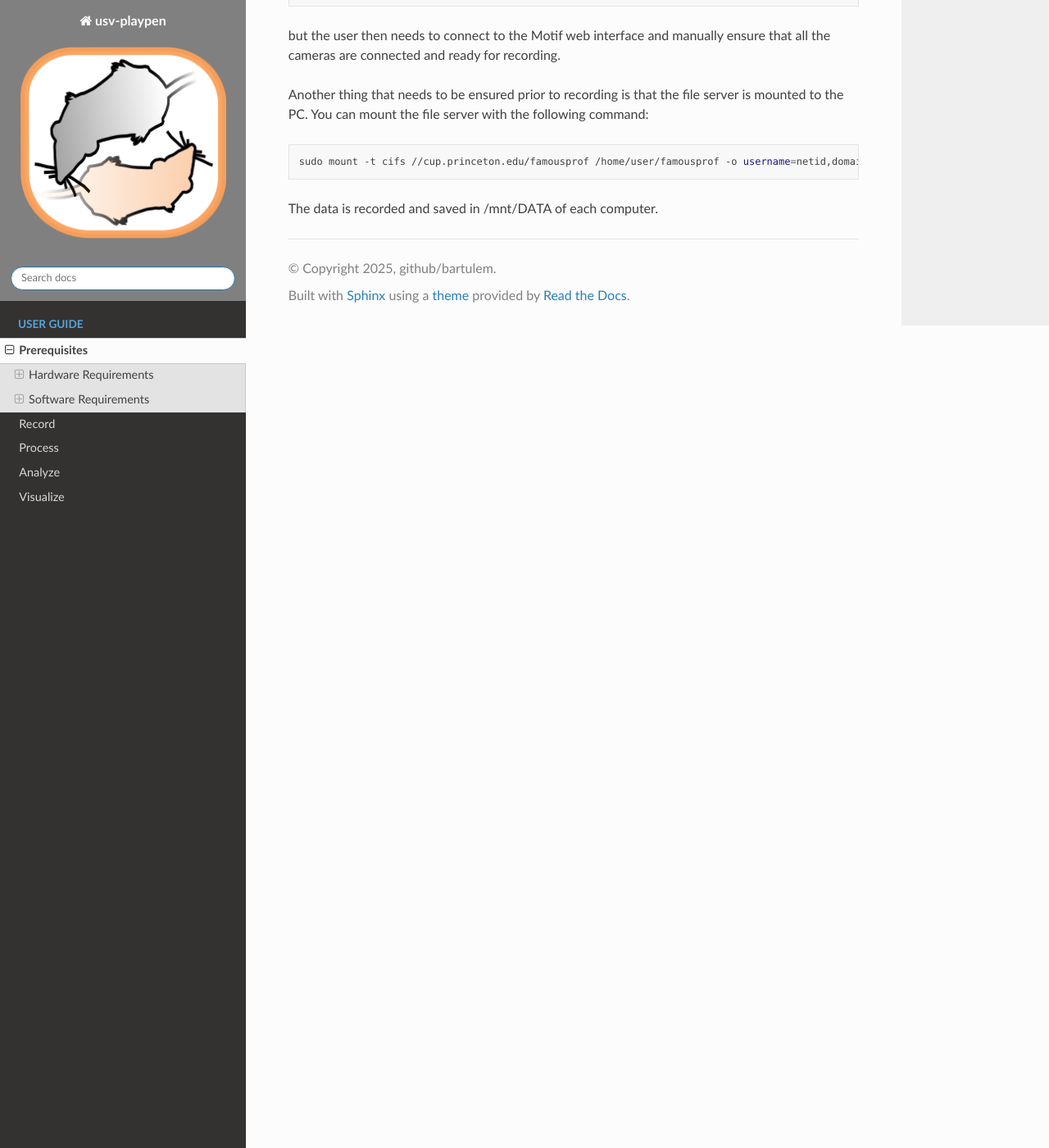
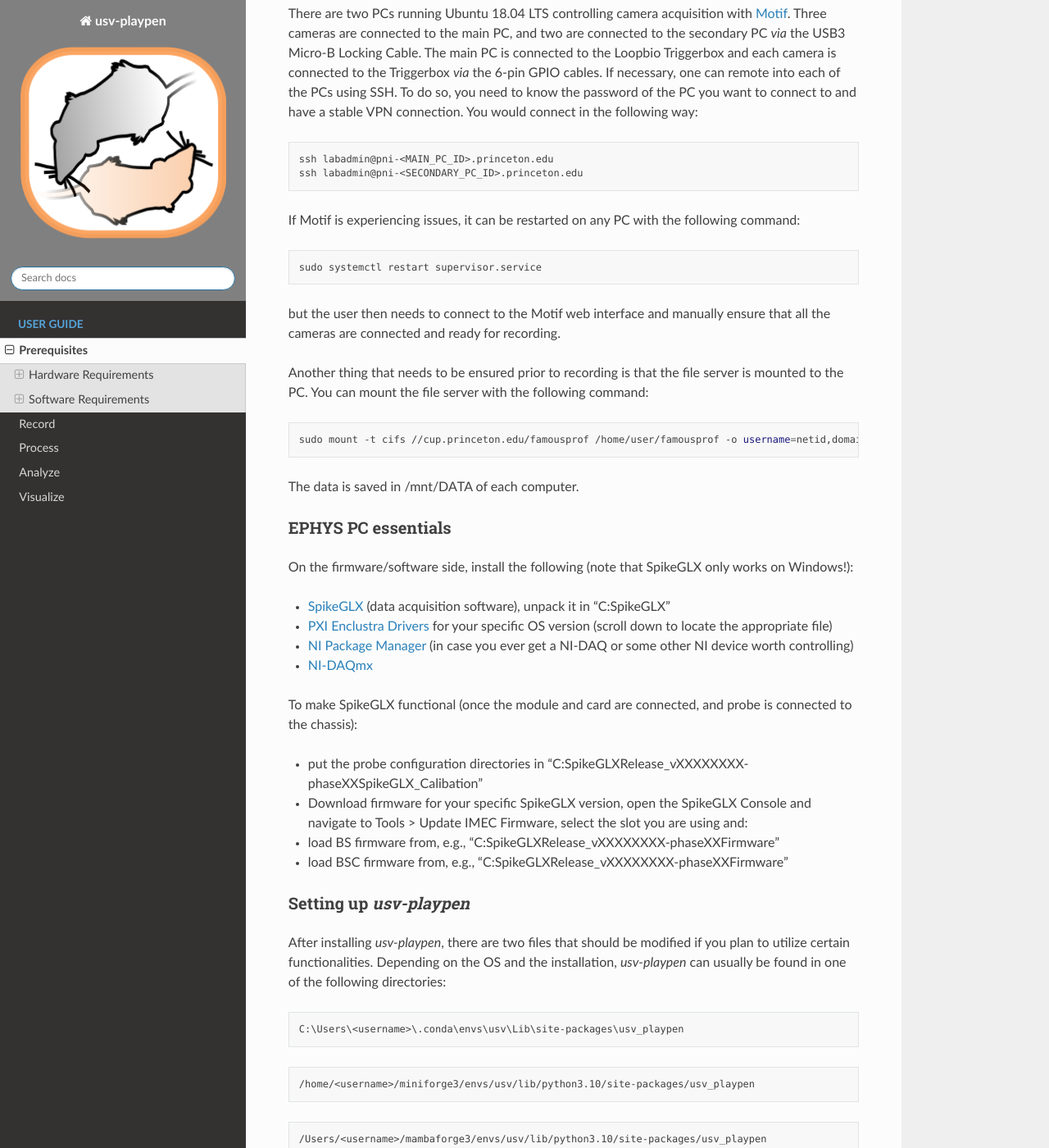
Before and after one commit to bartulem/usv-playpen, a Sphinx documentation site: the page built from docs/Prerequisites.rst, in a window 1280 px wide and 1400 px high, scrolled down 3792 px. Shown: the whole window at 82% size. Built offline with Sphinx 7.4.7 and the Read the Docs theme 3.1.0, drawn with Linux system fonts in a browser that asks for light colours; pages that are not in the unit, such as notebooks, are missing from menus; the version number is read from the project's files by our own code; some of the changed text lies outside the part shown.

Commit message:
docs: calibration v03

```diff
--- a/docs/Prerequisites.rst
+++ b/docs/Prerequisites.rst
@@ -59,11 +59,21 @@
 E-phys recording essentials
 ^^^^^^^^^^^^^^^^^^^^^^^^^^^
 
-* `PXIe-1073 3 Hybrid Slots, 2 PXI Express Slots), Up to 250 MB/s PXI Chassis <https://www.ni.com/en-us/shop/model/pxie-1073.html>`_ (1x)
-* `PXIe 8 AI (16-Bit, 1.25 MS/s/ch), 2 AO, 24 DIO, PXI Multifunction I/O Module <https://www.ni.com/en-us/shop/model/pxie-6356.html?srsltid=AfmBOoots48yZxlyxuK8NmqGoNCHw02ErHPXAnRntgEpCji0KuQUZfIv>`_ (1x)
+* `PXIe-1073 Chassis with power cord #763000-01 <https://www.ni.com/en-us/shop/model/pxie-1073.html>`_ (1x)
+* `PXIe-8381 with MXI-Express cable #782522-01 <https://www.ni.com/en-us/shop/model/pxie-6356.html?srsltid=AfmBOoots48yZxlyxuK8NmqGoNCHw02ErHPXAnRntgEpCji0KuQUZfIv>`_ (1x)
 * `PXIE_1000 <https://www.ni.com/en-us/support/model.pxi-1000.html?srsltid=AfmBOooKjvUCTGckA1omCyB1GjbCdT_w268x9-m2ihJVu6WaYSmEzz9h>`_ (1x)
 * `Neuropixels 2.0 probe <https://www.neuropixels.org/probe2-0>`_ (2x)
 * `Neuropixels 2.0 headstage <https://www.neuropixels.org/probe2-0>`_ (1x)
+
+.. figure:: https://raw.githubusercontent.com/bartulem/usv-playpen/refs/heads/main/docs/media/ephys_recording_hardware.png
+   :width: 800
+   :height: 320
+   :align: center
+   :alt: E-phys Hardware
+
+.. raw:: html
+
+   <br>
 
 Other essentials
 ^^^^^^^^^^^^^^^^
@@ -149,4 +159,55 @@
 
    sudo mount -t cifs //cup.princeton.edu/famousprof /home/user/famousprof -o username=netid,domain=PRINCETON,iocharset=utf8,rw,file_mode=0664,dir_mode=0775,nolinux,noperm,vers=2.1
 
-The data is recorded and saved in /mnt/DATA of each computer.
+The data is saved in /mnt/DATA of each computer.
+
+EPHYS PC essentials
+^^^^^^^^^^^^^^^^^^^
+
+On the firmware/software side, install the following (note that SpikeGLX only works on Windows!):
+
+* `SpikeGLX <https://billkarsh.github.io/SpikeGLX/>`_ (data acquisition software), unpack it in "C:\SpikeGLX"
+* `PXI Enclustra Drivers <https://billkarsh.github.io/SpikeGLX/>`_ for your specific OS version (scroll down to locate the appropriate file)
+* `NI Package Manager <https://www.ni.com/en/support/downloads/software-products/download.package-manager.html#322516>`_ (in case you ever get a NI-DAQ or some other NI device worth controlling)
+* `NI-DAQmx <https://www.ni.com/en/support/downloads/drivers/download.ni-daq-mx.html#464560>`_
+
+To make SpikeGLX functional (once the module and card are connected, and probe is connected to the chassis):
+
+* put the probe configuration directories in "C:\SpikeGLX\Release_vXXXXXXXX-phaseXX\SpikeGLX\_Calibation"
+* Download firmware for your specific SpikeGLX version, open the SpikeGLX Console and navigate to Tools > Update IMEC Firmware, select the slot you are using and:
+* load BS firmware from, e.g., "C:\SpikeGLX\Release_vXXXXXXXX-phaseXX\Firmware"
+* load BSC firmware from, e.g., "C:\SpikeGLX\Release_vXXXXXXXX-phaseXX\Firmware"
+
+Setting up *usv-playpen*
+^^^^^^^^^^^^^^^^^^^^^^^^
+
+After installing *usv-playpen*, there are two files that should be modified if you plan to utilize certain functionalities. Depending on the OS and the installation, *usv-playpen* can usually be found in one of the following directories:
+
+
+.. code-block:: powershell
+
+   C:\Users\<username>\.conda\envs\usv\Lib\site-packages\usv_playpen
+
+.. code-block:: bash
+
+   /home/<username>/miniforge3/envs/usv/lib/python3.10/site-packages/usv_playpen
+
+.. code-block:: zsh
+
+   /Users/<username>/mambaforge3/envs/usv/lib/python3.10/site-packages/usv_playpen
+
+If you plan to conduct behavioral recordings, you need to modify */_config/motif_config.ini* to include the actual API key:
+
+.. code-block:: ini
+
+   [motif]
+   master_ip_address=10.241.1.205
+   api=xxx
+
+If you plan to send e-mail notifications when jobs start/complete, you need to modify */_config/email_config.ini*:
+
+.. code-block:: ini
+
+   [email]
+   email_address=165b.pni@gmail.com
+   email_password=xxx
```
